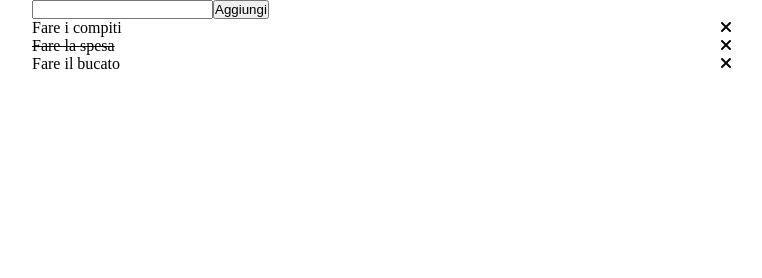
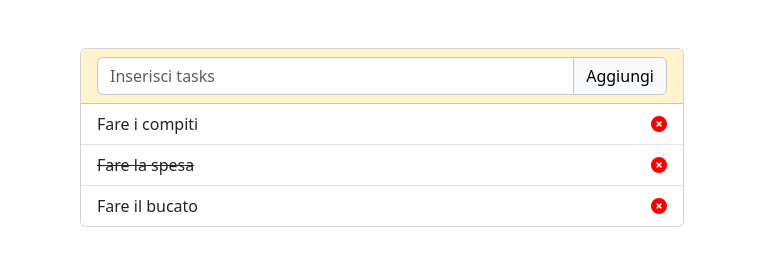
Before and after one commit to NicolaSforza93/vue-todolist, a plain HTML site: page index.html in a window 1280 px wide. Shown: the whole page, without its empty margins (258-1020 px from the left). Drawn offline with nearby package versions, Linux system fonts and the light colour scheme.

Commit message:
added style

```diff
--- a/css/style.css
+++ b/css/style.css
@@ -1,11 +1,5 @@
-* {
-    margin: 0;
-    padding: 0;
-    box-sizing: border-box;
-}
 .container {
     max-width: 700px;
-    margin: 0 auto;
 }
 
 .done {
@@ -13,7 +7,10 @@
 }
 
 li {
-    display: flex;
-    justify-content: space-between;
-    list-style: none;
+    cursor: pointer;
 }
+
+.delete i {
+    color: red;
+    cursor: pointer;
+}
--- a/index.html
+++ b/index.html
@@ -5,33 +5,34 @@
     <meta charset="UTF-8">
     <meta name="viewport" content="width=device-width, initial-scale=1.0">
     <script src="https://kit.fontawesome.com/40396ce4f1.js" crossorigin="anonymous"></script>
+    <link href="https://cdn.jsdelivr.net/npm/bootstrap@5.3.2/dist/css/bootstrap.min.css" rel="stylesheet"
+        integrity="sha384-T3c6CoIi6uLrA9TneNEoa7RxnatzjcDSCmG1MXxSR1GAsXEV/Dwwykc2MPK8M2HN" crossorigin="anonymous">
     <link rel="stylesheet" href="./css/style.css">
     <title>Vue To Do List</title>
 </head>
 
 <body>
     <div id="app">
-        <div class="container">
-            <div>
-                <input type="text"
-                v-model="newTodo"
-                @keyup.enter="addTodo()">
-                <button @click="addTodo">Aggiungi</button>
-            </div>
-
-            <div class="todo">
-                <ul v-if="todos.length > 0">
-                    <li
-                    v-for="(item, index) in todos"
-                    :key="index"
-                    :class="{'done': item.done}"
-                    @click="toggleTask(index)">{{ item.text }}
-                        <span @click.stop="removeTodo(index)">
-                            <i class="fa-solid fa-xmark"></i>
+        <div class="container p-5">
+            <div class="card">
+                <div class="card-header bg-warning-subtle">
+                    <div class="input-group">
+                        <input type="text" class="form-control border-secondary-subtle" placeholder="Inserisci tasks"
+                            aria-describedby="button-addon2" v-model="newTodo" @keyup.enter="addTodo()">
+                        <button class="btn btn-light border-secondary-subtle" type="button" id="button-addon2"
+                            @click="addTodo">Aggiungi</button>
+                    </div>
+                </div>
+                <ul class="list-group list-group-flush" v-if="todos.length > 0">
+                    <li class="list-group-item d-flex justify-content-between" v-for="(item, index) in todos"
+                        :key="index" :class="{'done': item.done}" @click="toggleTask(index)">
+                        {{ item.text }}
+                        <span class="delete" @click.stop="removeTodo(index)">
+                            <i class="fa-solid fa-circle-xmark"></i>
                         </span>
                     </li>
                 </ul>
-                <p v-else>Non ci sono tasks</p>
+                <p v-else class="mb-0 px-3 py-2">Vuoto</p>
             </div>
         </div>
     </div>
```
